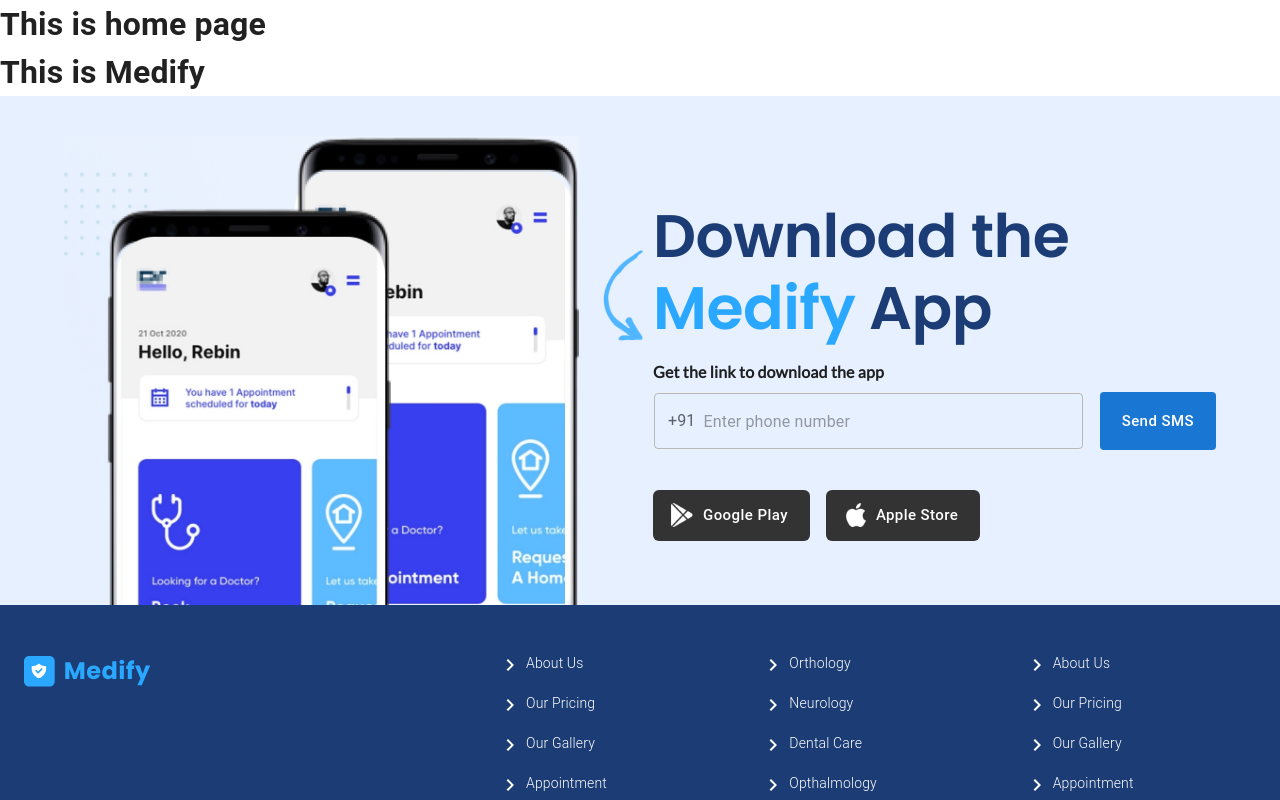
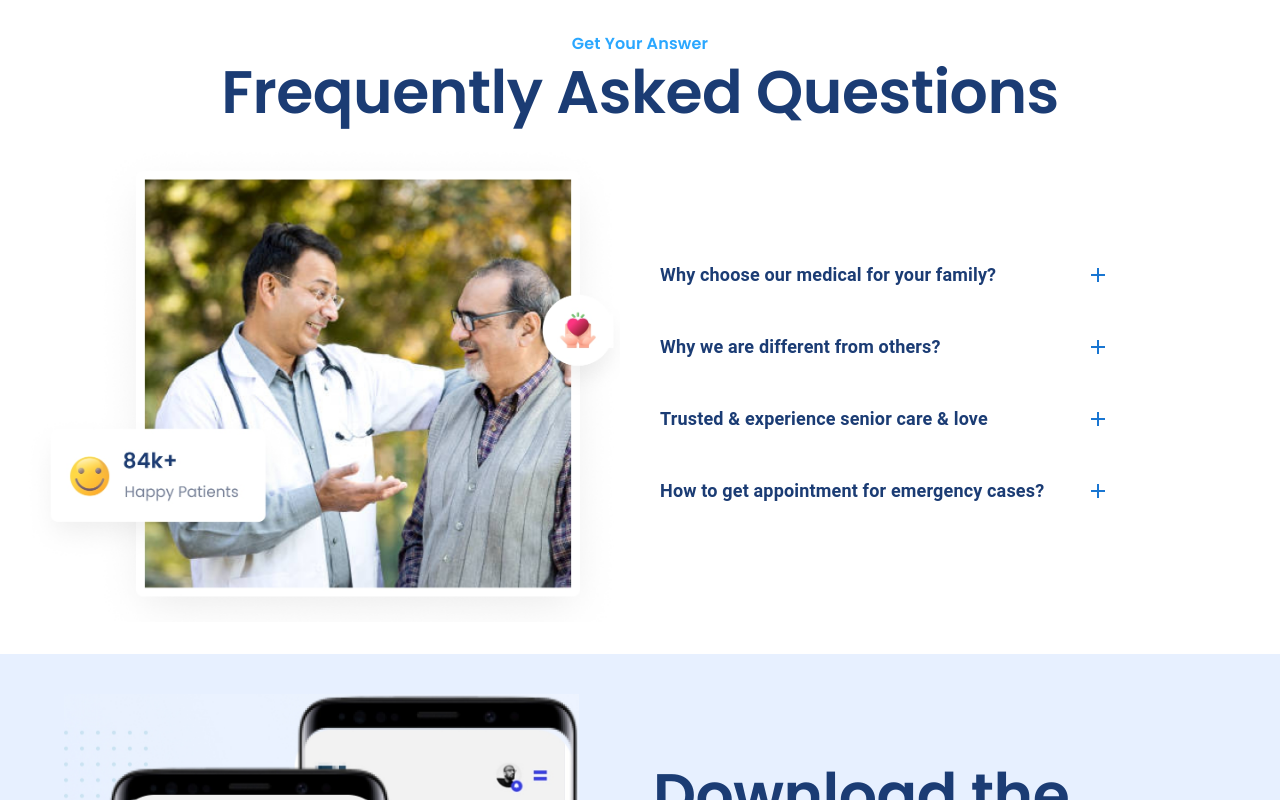
Before and after one commit to deb2000-sudo/medify, a React (Create React App) app: page / in a window 1280 px wide. Shown: the top 800 px of the page. Built offline with nearby package versions, Linux system fonts and the light colour scheme; grey boxes are pictures that could not be loaded.

Commit message:
FAQ section is added static component

```diff
--- a/src/App.js
+++ b/src/App.js
@@ -8,7 +8,7 @@
     <div>
       <CssBaseline>
         <Outlet />
-        <h1>This is Medify</h1>
+        {/* <h1>This is Medify</h1> */}
         <AppDownload/>
         <Footer/>
       </CssBaseline>
--- a/src/Home/Home.jsx
+++ b/src/Home/Home.jsx
@@ -1,8 +1,10 @@
+import FAQ from "../components/Sections/FAQ/FAQ";
+import {Box} from '@mui/material';
 const Home=()=>{
 return(
-    <div>
-        <h1>This is home page</h1>
-    </div>
+    <Box>
+        <FAQ/>
+    </Box>
 )
 }
 
--- /dev/null
+++ b/src/components/Accordion/CustomizedAccordions.jsx
@@ -0,0 +1,77 @@
+import * as React from "react";
+import { styled } from "@mui/material/styles";
+import AddIcon from "@mui/icons-material/Add";
+import MuiAccordion from "@mui/material/Accordion";
+import MuiAccordionSummary from "@mui/material/AccordionSummary";
+import MuiAccordionDetails from "@mui/material/AccordionDetails";
+import Typography from "@mui/material/Typography";
+
+const Accordion = styled((props) => (
+  <MuiAccordion disableGutters elevation={0} square {...props} />
+))(({ theme }) => ({
+  "&::before": {
+    display: "none",
+  },
+  "&:not(:last-child)": {
+    marginBottom: 24,
+  },
+}));
+
+const AccordionSummary = styled((props) => (
+  <MuiAccordionSummary
+    expandIcon={<AddIcon sx={{ color: "primary.main" }} />}
+    {...props}
+  />
+))(({ theme }) => ({
+  backgroundColor: false,
+  "& .MuiAccordionSummary-expandIconWrapper.Mui-expanded": {
+    transform: "rotate(45deg)",
+  },
+  "& .MuiAccordionSummary-content": {
+    marginLeft: 0,
+  },
+  padding: 0,
+}));
+
+const AccordionDetails = styled(MuiAccordionDetails)(({ theme }) => ({
+  padding: 0,
+}));
+
+const CustomizedAccordions=({ data })=> {
+  const [expanded, setExpanded] = React.useState("");
+
+  const handleChange = (panel) => (event, newExpanded) => {
+    setExpanded(newExpanded ? panel : false);
+  };
+
+  return (
+    <div>
+      {data.map((item, index) => (
+        <Accordion
+          key={index}
+          expanded={expanded === `panel${index}`}
+          onChange={handleChange(`panel${index}`)}
+        >
+          <AccordionSummary
+            aria-controls={`panel${index}d-content`}
+            id={`panel${index}d-header`}
+          >
+            <Typography
+              fontSize={18}
+              fontWeight={700}
+              color="#1B3C74"
+              lineHeight={1.2}
+            >
+              {item.question}
+            </Typography>
+          </AccordionSummary>
+          <AccordionDetails>
+            <Typography fontSize={14} fontFamily='Poppins'>{item.answer}</Typography>
+          </AccordionDetails>
+        </Accordion>
+      ))}
+    </div>
+  );
+}
+
+export default CustomizedAccordions;
--- /dev/null
+++ b/src/components/Sections/FAQ/FAQ.jsx
@@ -0,0 +1,65 @@
+import { Box, Container, Grid, Typography } from "@mui/material";
+import faqBanner from "../../../assets/Faqs-banner.jpg";
+import CustomizedAccordions from "../../Accordion/CustomizedAccordions";
+
+const FAQ = () => {
+  const Allfaqs = [
+    {
+      question: "Why choose our medical for your family?",
+      answer:
+        "Lorem ipsum dolor sit amet, consectetur adipiscing elit. Suspendisse malesuada lacus ex, sit amet blandit leo lobortis eget.",
+    },
+    {
+      question: "Why we are different from others?",
+      answer:
+        "Lorem ipsum dolor sit amet, consectetur adipiscing elit. Suspendisse malesuada lacus ex, sit amet blandit leo lobortis eget.",
+    },
+    {
+      question: "Trusted & experience senior care & love",
+      answer:
+        "Lorem ipsum dolor sit amet, consectetur adipiscing elit. Suspendisse malesuada lacus ex, sit amet blandit leo lobortis eget.",
+    },
+    {
+      question: "How to get appointment for emergency cases?",
+      answer:
+        "Lorem ipsum dolor sit amet, consectetur adipiscing elit. Suspendisse malesuada lacus ex, sit amet blandit leo lobortis eget.",
+    },
+  ];
+
+  return (
+    <Box py={4}>
+      <Container maxWidth="xl">
+        <Typography
+          color="#2AA7FF"
+          fontWeight={600}
+          textAlign="center"
+          fontFamily="Poppins"
+        >
+          Get Your Answer
+        </Typography>
+        <Typography
+          color="#1B3C74"
+          variant="h2"
+          textAlign="center"
+          mb={2}
+          fontFamily="Poppins"
+          fontWeight={600}
+        >
+          Frequently Asked Questions
+        </Typography>
+        <Grid container alignItems="center" spacing={5}>
+          <Grid item xs={12} md={6}>
+            <Box src={faqBanner} component="img" width={1} height="auto" />
+          </Grid>
+
+          <Grid item xs={12} md={6}>
+            <Box maxWidth={450}>
+              <CustomizedAccordions data={Allfaqs} />
+            </Box>
+          </Grid>
+        </Grid>
+      </Container>
+    </Box>
+  );
+};
+export default FAQ;
```
Also changed, not shown: src/assets/Faq-banner.png (added), src/assets/Faqs-banner.jpg (added).
